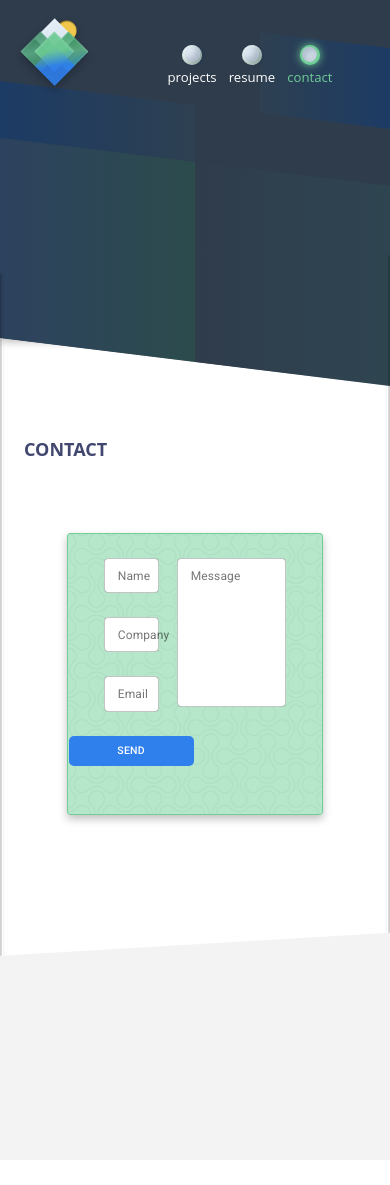
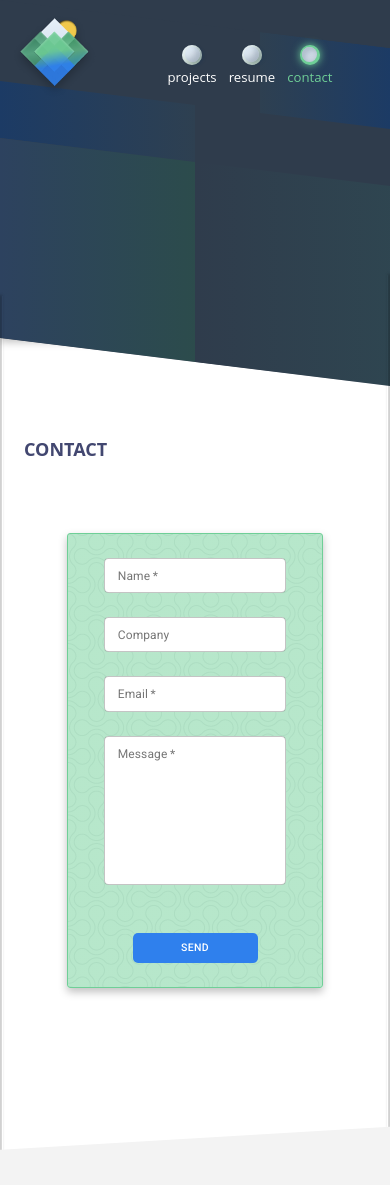
Before and after one commit to chefThomas/dev-folio, a React (Create React App) app: page /contact in a window 390 px wide. Shown: the top 1185 px of the page. Before the commit the page ends 1161 px from the top, so only its background shows below. Built offline with nearby package versions, Linux system fonts and the light colour scheme.

Commit message:
fix #16 and embed resume on /resume

```diff
--- a/src/components/ContactForm.jsx
+++ b/src/components/ContactForm.jsx
@@ -52,9 +52,11 @@ const ContactForm = () => {
   return (
     // <div className='ContactForm'>
     <form className='ContactForm'>
-      <div className='ContactForm__col1'>
+      <div className='ContactForm__fields-container'>
+        <div className='ContactForm__field-group-1'>
           <ThemeProvider theme={theme}>
             <TextField
+              required
               style={Styles.form.textfield}
               size='small'
               value={name}
@@ -74,6 +76,7 @@ const ContactForm = () => {
               label='Company'
             />
             <TextField
+              required
               style={Styles.form.textfield}
               size='small'
               value={email}
@@ -85,15 +88,10 @@ const ContactForm = () => {
               helperText={emailError ? "Invalid email" : ""}
             />
           </ThemeProvider>
-        <Button
-          style={{ ...Styles.button.primary, marginBottom: "2rem" }}
-          onClick={handleSubmit}
-        >
-          SEND
-        </Button>
         </div>
-      <div className='ContactForm__col2'>
+        <div className='ContactForm__field-group-2'>
           <TextField
+            required
             variant='outlined'
             size='small'
             style={{ ...Styles.form.textfield, width: "100%" }}
@@ -106,8 +104,17 @@ const ContactForm = () => {
             rows={9}
           />
         </div>
+      </div>
+
+      <div className='ContactForm__button-container'>
+        <Button
+          style={{ ...Styles.button.primary, marginBottom: "2rem" }}
+          onClick={handleSubmit}
+        >
+          SEND
+        </Button>
+      </div>
     </form>
-    // </div>
   );
 };
 
--- a/src/components/ResumePage.jsx
+++ b/src/components/ResumePage.jsx
@@ -5,8 +5,22 @@ import Page from "./Page";
 
 const ResumePage = () => {
   return (
-    <Page className='HomePage'>
+    <Page className='ResumePage'>
       <Heading level={2} text='Resume' />
+      <div className='Resume-container'>
+        <iframe
+          title='resume'
+          src='https://noxid-portfolio.s3-us-west-2.amazonaws.com/Resume.pdf'
+          width='90%'
+          height='800px'
+          style={
+            {
+              // marginBottom: "12rem",
+            }
+          }
+        ></iframe>
+      </div>
+
       <Footer />
     </Page>
   );
--- a/src/stylesheets/css/main.css
+++ b/src/stylesheets/css/main.css
@@ -155,26 +155,53 @@ button:focus {
   margin-bottom: 18rem;
   margin-left: auto;
   width: 75%;
-  display: flex;
+  max-width: 750px;
   justify-content: space-between;
-  padding: 2rem 3rem;
+  padding: 2rem 3rem 0 3rem;
   box-shadow: 0px 4px 8px rgba(0, 0, 0, 0.25);
   border-radius: 3px;
   background-image: linear-gradient(rgba(111, 207, 151, 0.5), rgba(111, 207, 151, 0.5)), url("../../static/double-bubble-outline.png");
   border: 1px solid #6fcf97; }
-  .ContactForm__col1 {
+  .ContactForm__fields-container {
+    display: flex;
+    justify-content: space-between; }
+    @media screen and (max-width: 1110px) {
+      .ContactForm__fields-container {
+        flex-direction: column;
+        align-items: center; } }
+  .ContactForm__field-group-1 {
     display: flex;
     flex-direction: column;
-    align-items: center;
-    width: 30%; }
-  .ContactForm__col2 {
-    align-self: flex-start;
+    align-items: flex-start;
+    width: 45%; }
+    @media screen and (max-width: 1110px) {
+      .ContactForm__field-group-1 {
+        width: 80%; } }
+    @media screen and (max-width: 600px) {
+      .ContactForm__field-group-1 {
+        width: 100%; } }
+  .ContactForm__field-group-2 {
     width: 60%; }
+    @media screen and (max-width: 1110px) {
+      .ContactForm__field-group-2 {
+        width: 80%; } }
+    @media screen and (max-width: 600px) {
+      .ContactForm__field-group-2 {
+        width: 100%; } }
+  .ContactForm__button-container {
+    display: flex;
+    justify-content: center;
+    padding-top: 2rem; }
   .ContactForm button {
-    -webkit-text-fill-color: white; }
+    -webkit-text-fill-color: white;
+    margin-bottom: 0;
+    vertical-align: middle; }
 
 .MuiFormControl-root.MuiTextField-root {
   margin-top: 0; }
+  @media screen and (max-width: 1110px) {
+    .MuiFormControl-root.MuiTextField-root {
+      width: 100%; } }
 
 .MuiFormHelperText-root,
 .MuiFormHelperText-contained.Mui-error.MuiFormHelperText-marginDense {
@@ -242,6 +269,8 @@ button:focus {
     width: 42vw;
     min-width: 7rem;
     margin-right: 5px; }
+    .DeveloperCard__img-container > img {
+      transform: scale(-1, 1); }
     @media screen and (max-width: 470px) {
       .DeveloperCard__img-container {
         display: none; } }
@@ -547,3 +576,15 @@ button:focus {
       .screenshot-tablet-container .screenshot-tablet {
         transform: rotate3d(0, 0, 0, 0deg) translate(5%);
         opacity: 1; } }
+
+.Resume-container {
+  display: flex;
+  justify-content: center;
+  padding-top: 2rem;
+  padding-right: 0;
+  padding-bottom: 0;
+  padding-left: 0;
+  margin-top: 2rem;
+  margin-right: 0;
+  margin-bottom: 8rem;
+  margin-left: 0; }
--- a/src/stylesheets/scss/partials/_ContactForm.scss
+++ b/src/stylesheets/scss/partials/_ContactForm.scss
@@ -1,9 +1,9 @@
 .ContactForm {
   @include mar(6rem, auto, 18rem, auto);
   width: 75%;
-  display: flex;
+  max-width: 750px;
   justify-content: space-between;
-  padding: 2rem 3rem;
+  padding: 2rem 3rem 0 3rem;
   box-shadow: $box-shadow;
   border-radius: 3px;
   background-image: linear-gradient(
@@ -13,25 +13,60 @@
     url("../../static/double-bubble-outline.png");
   border: 1px solid $mint-green;
   //   align-items: center;
-  &__col1 {
+  &__fields-container {
+    display: flex;
+    justify-content: space-between;
+
+    @media screen and (max-width: 1110px) {
+      flex-direction: column;
+      align-items: center;
+    }
+  }
+  &__field-group-1 {
     display: flex;
     flex-direction: column;
-    align-items: center;
-    width: 30%;
+    align-items: flex-start;
+    width: 45%;
+    @media screen and (max-width: 1110px) {
+      width: 80%;
+    }
+
+    @media screen and (max-width: 600px) {
+      width: 100%;
+    }
+    // border: 1px solid red;
   }
 
-  &__col2 {
-    align-self: flex-start;
+  &__field-group-2 {
+    // border: 1px solid blue;
     width: 60%;
+    @media screen and (max-width: 1110px) {
+      width: 80%;
+    }
+    @media screen and (max-width: 600px) {
+      width: 100%;
+    }
+  }
+
+  &__button-container {
+    // border: 1px solid red;
+    display: flex;
+    justify-content: center;
+    padding-top: 2rem;
   }
 
   & button {
     -webkit-text-fill-color: white;
+    margin-bottom: 0;
+    vertical-align: middle;
   }
 }
 
 .MuiFormControl-root.MuiTextField-root {
   margin-top: 0;
+  @media screen and (max-width: 1110px) {
+    width: 100%;
+  }
 }
 
 .MuiFormHelperText-root,
--- a/src/stylesheets/scss/partials/_DeveloperCard.scss
+++ b/src/stylesheets/scss/partials/_DeveloperCard.scss
@@ -30,6 +30,9 @@
     width: 42vw;
     min-width: 7rem;
     margin-right: 5px;
+    & > img {
+      transform: scale(-1, 1);
+    }
 
     @media screen and (max-width: 470px) {
       display: none;
--- a/src/stylesheets/scss/partials/_ResumePage.scss
+++ b/src/stylesheets/scss/partials/_ResumePage.scss
@@ -0,0 +1,6 @@
+.Resume-container {
+  display: flex;
+  justify-content: center;
+  @include pad(2rem);
+  @include mar(2rem, 0, 8rem, 0);
+}
```
Also changed, not shown: 1 other file (tests, documents, lock files or other folders). Lines whose indentation alone changed are shown as unchanged.
